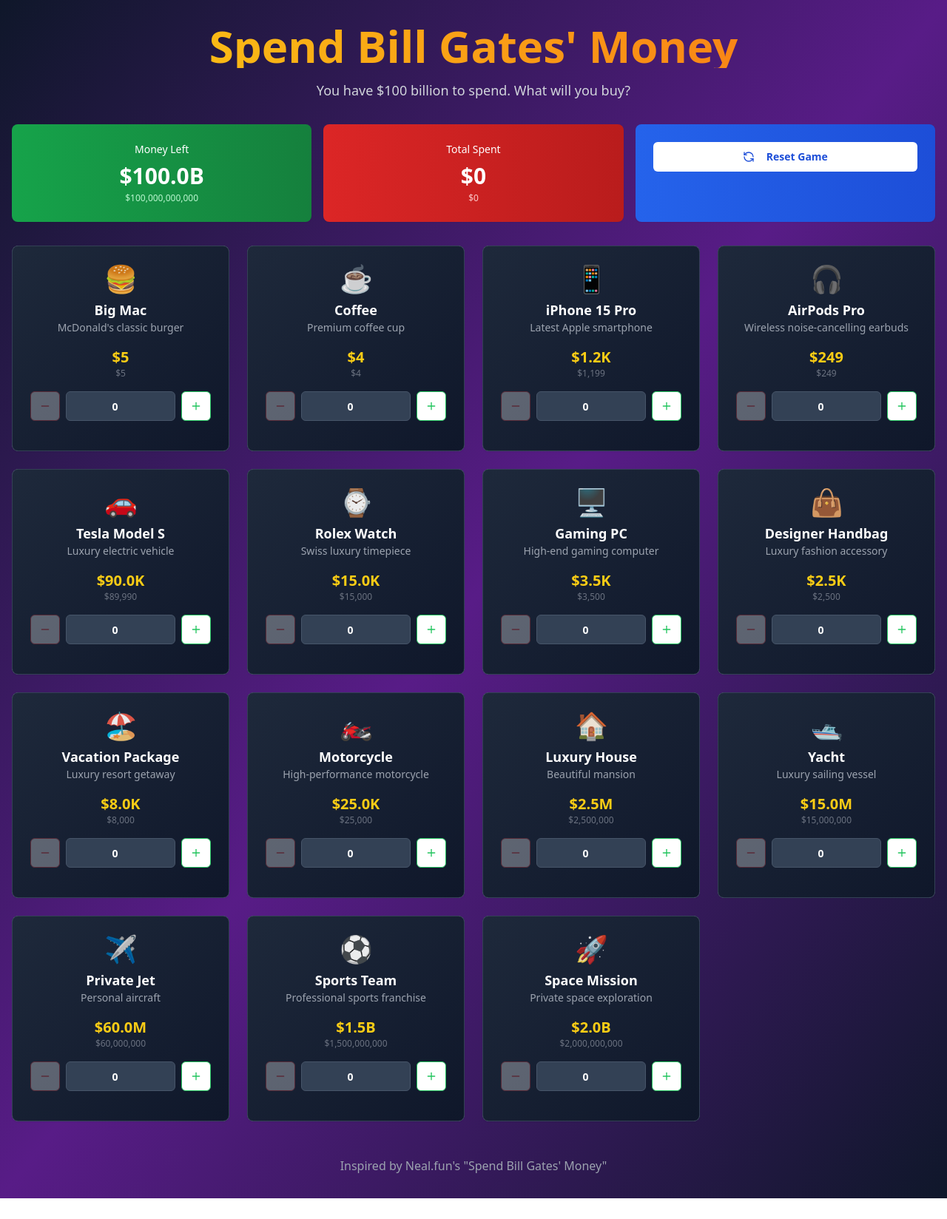
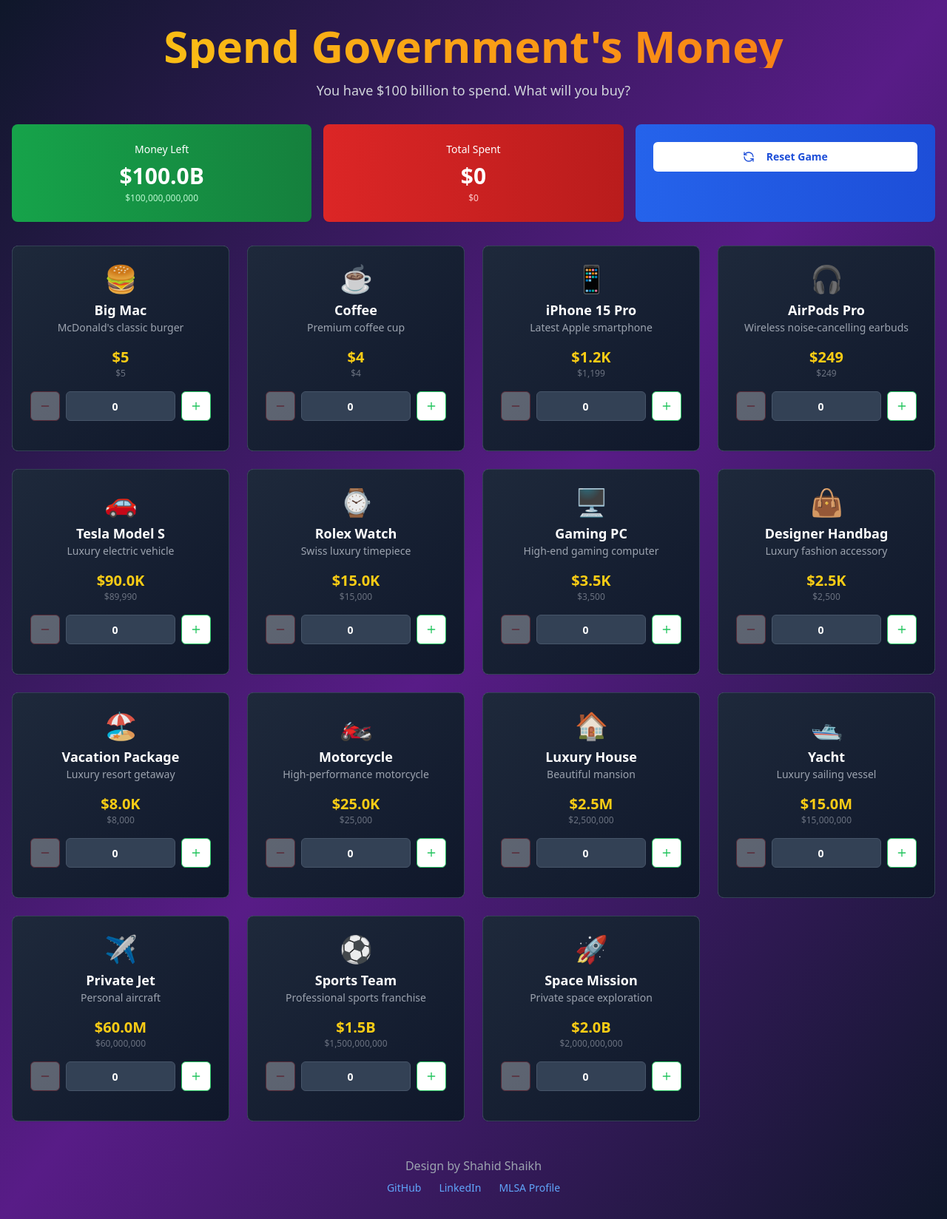
Before and after one commit to shahid9890/spend-governments-money, a React (Vite) app: page / in a window 1280 px wide. Shown: the whole page at 74% size. Before the commit the page ends 1620 px from the top, so only its background shows below. Built offline with nearby package versions, Linux system fonts and the light colour scheme.

Commit message:
Rename app and update footer
Rename the app to "Spend Governments Money", remove the original inspiration note, and add "Design by Shahid Shaikh" with GitHub, LinkedIn, and MLSA profile links in the footer.

```diff
--- a/index.html
+++ b/index.html
@@ -4,12 +4,12 @@
   <head>
     <meta charset="UTF-8" />
     <meta name="viewport" content="width=device-width, initial-scale=1.0" />
-    <title>Spend Bill Gates' Money - Interactive Spending Game</title>
-    <meta name="description" content="Spend $100 billion like Bill Gates! Interactive web app to simulate buying everything from Big Macs to private jets." />
-    <meta name="author" content="Lovable" />
+    <title>Spend Government's Money - Interactive Spending Game</title>
+    <meta name="description" content="Spend $100 billion like the government! Interactive web app to simulate buying everything from Big Macs to private jets." />
+    <meta name="author" content="Shahid Shaikh" />
 
-    <meta property="og:title" content="Spend Bill Gates' Money - Interactive Spending Game" />
-    <meta property="og:description" content="Spend $100 billion like Bill Gates! Interactive web app to simulate buying everything from Big Macs to private jets." />
+    <meta property="og:title" content="Spend Government's Money - Interactive Spending Game" />
+    <meta property="og:description" content="Spend $100 billion like the government! Interactive web app to simulate buying everything from Big Macs to private jets." />
     <meta property="og:type" content="website" />
     <meta property="og:image" content="https://lovable.dev/opengraph-image-p98pqg.png" />
 
--- a/src/pages/Index.tsx
+++ b/src/pages/Index.tsx
@@ -1,3 +1,4 @@
+
 import React, { useState } from 'react';
 import { RefreshCcw } from 'lucide-react';
 import { Button } from '@/components/ui/button';
@@ -205,7 +206,7 @@ const Index = () => {
         {/* Header */}
         <div className="text-center mb-8">
           <h1 className="text-4xl md:text-6xl font-bold text-transparent bg-clip-text bg-gradient-to-r from-yellow-400 to-orange-500 mb-4">
-            Spend Bill Gates' Money
+            Spend Government's Money
           </h1>
           <p className="text-gray-300 text-lg mb-6">
             You have $100 billion to spend. What will you buy?
@@ -268,7 +269,33 @@ const Index = () => {
 
         {/* Footer */}
         <div className="text-center mt-12 text-gray-400">
-          <p>Inspired by Neal.fun's "Spend Bill Gates' Money"</p>
+          <p className="mb-2">Design by Shahid Shaikh</p>
+          <div className="flex justify-center space-x-6 text-sm">
+            <a
+              href="https://github.com/shahid9890"
+              target="_blank"
+              rel="noopener noreferrer"
+              className="text-blue-400 hover:text-blue-300 transition-colors"
+            >
+              GitHub
+            </a>
+            <a
+              href="https://www.linkedin.com/in/shahid-shaikh-544926334"
+              target="_blank"
+              rel="noopener noreferrer"
+              className="text-blue-400 hover:text-blue-300 transition-colors"
+            >
+              LinkedIn
+            </a>
+            <a
+              href="https://mvp.microsoft.com/en-US/studentambassadors/profile/cb8d63e4-7337-4cef-86f7-66af35653776"
+              target="_blank"
+              rel="noopener noreferrer"
+              className="text-blue-400 hover:text-blue-300 transition-colors"
+            >
+              MLSA Profile
+            </a>
+          </div>
         </div>
       </div>
     </div>
```
